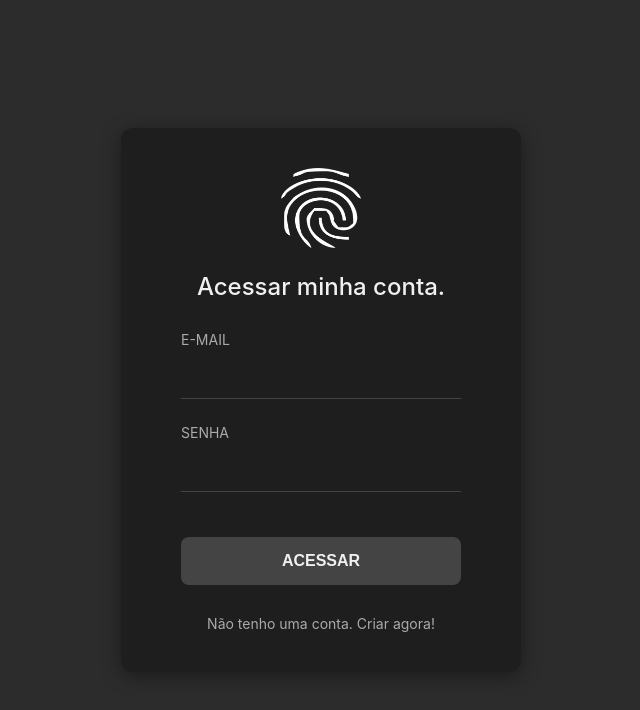
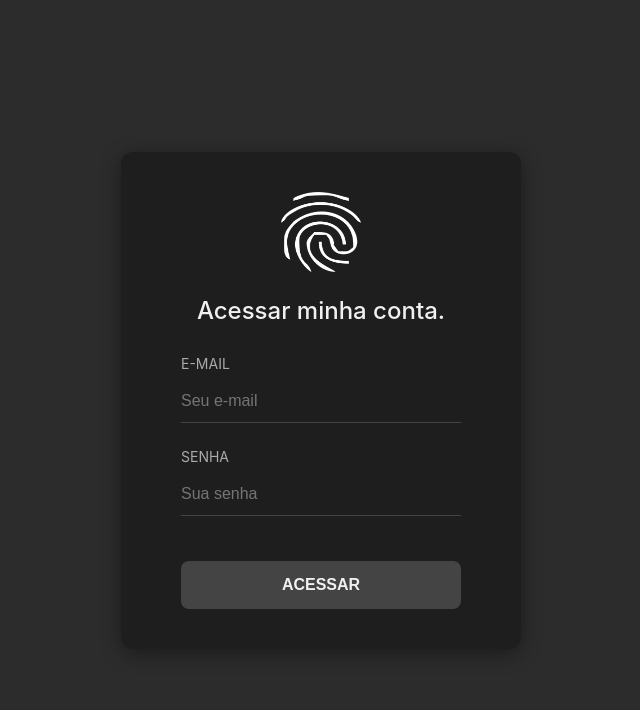
Before and after one commit to WBorges1984/g4d-pedidos, a React (Vite) app: page / in a window 1280 px wide. Shown: the top 710 px of the page, without its empty margins (319-959 px from the left). Built offline with nearby package versions, Linux system fonts and the light colour scheme.

Commit message:
Add Material UI e Router Dom

```diff
--- a/index.html
+++ b/index.html
@@ -2,6 +2,7 @@
 <html lang="en">
   <head>
     <meta charset="UTF-8" />
+    <meta name="viewport" content="initial-scale=1, width=device-width" />
     <link rel="icon" type="image/svg+xml" href="/logo.png" />
     <meta name="viewport" content="width=device-width, initial-scale=1.0" />
     <title>G4D Pedidos</title>
--- a/src/App.jsx
+++ b/src/App.jsx
@@ -1,14 +1,18 @@
-import { useState } from 'react'
-import reactLogo from './assets/react.svg'
-import viteLogo from '/vite.svg'
 import './App.css'
-import Login from './view/login/login'
+
+import '@fontsource/roboto/300.css';
+import '@fontsource/roboto/400.css';
+import '@fontsource/roboto/500.css';
+import '@fontsource/roboto/700.css';
+
+import AppRoutes from './Routes'
+
 
 function App() {
-  const [count, setCount] = useState(0)
+
 
   return (
-    <Login />
+    <AppRoutes />
   )
 }
 
--- /dev/null
+++ b/src/Routes.jsx
@@ -0,0 +1,15 @@
+import { BrowserRouter, Routes, Route } from "react-router-dom";
+
+import Login from "./view/login/login";
+
+const AppRoutes = () => {
+  return (
+    <BrowserRouter>
+      <Routes>
+        <Route path="/" element={<Login />} />
+      </Routes>
+    </BrowserRouter>
+  );
+};
+
+export default AppRoutes;
--- /dev/null
+++ b/src/components/ButtonLogin/button.custom.jsx
@@ -0,0 +1,11 @@
+import './button.custom.style.css'
+
+function ButtonCustom({texto, onclick}) {
+  return (
+    <button type="button" className="login-button" onClick={onclick}>
+        {texto}
+    </button>
+  )
+}
+
+export default ButtonCustom
--- /dev/null
+++ b/src/components/ButtonLogin/button.custom.style.css
@@ -0,0 +1,16 @@
+.login-button {
+  width: 100%;
+  padding: 15px;
+  border-radius: 8px;
+  border: none;
+  background-color: #444;
+  color: #f0f0f0;
+  font-size: 16px;
+  font-weight: 600;
+  cursor: pointer;
+  transition: background-color 0.3s;
+  margin-top: 20px;
+}
+.login-button:hover {
+  background-color: #555;
+}
--- a/src/view/login/login.jsx
+++ b/src/view/login/login.jsx
@@ -1,7 +1,21 @@
 import "./login.style.css";
 import digital from "../../assets/dig.png";
+import { useState } from "react";
+import ButtonCustom from "../../components/ButtonLogin/button.custom";
+import { useNavigate } from "react-router-dom";
 
 function Login() {
+  const[email, setEmail] = useState('');
+  const[senha, setSenha] = useState('');
+
+  const navigate = useNavigate();
+
+function Logar(){
+  console.log(email, senha);
+  navigate('/dashboard')
+
+}
+
   return (
     <div className="login-card">
       <div className="fingerprint-icon">
@@ -11,19 +25,31 @@ function Login() {
       <form>
         <div className="form-group">
           <label htmlFor="email">E-MAIL</label>
-            <input type="email" id="email" name="email" required />
+          <input
+            type="email"
+            id="email"
+            name="email"
+            autoComplete="username"
+            placeholder="Seu e-mail"
+            onChange={(e)=>setEmail(e.target.value)}
+            required
+          />
         </div>
-          <div class="form-group">
+        <div className="form-group">
           <label htmlFor="senha">SENHA</label>
-            <input type="password" id="senha" name="senha" required />
+          <input
+            type="password"
+            id="senha"
+            name="senha"
+            autoComplete="current-password"
+            placeholder="Sua senha"
+            onChange={(e)=>setSenha(e.target.value)}
+            required
+          />
         </div>
-          <button type="submit" className="login-button">
-            ACESSAR
-          </button>
+        <ButtonCustom texto={'ACESSAR'} onclick={Logar}/>
       </form>
-        <a href="#" className="signup-link">
-          Não tenho uma conta. Criar agora!
-        </a>
+
     </div>
   );
 }
--- a/src/view/login/login.style.css
+++ b/src/view/login/login.style.css
@@ -52,22 +52,7 @@ body {
             outline: none;
             border-bottom-color: #fff;
         }
-        .login-button {
-            width: 100%;
-            padding: 15px;
-            border-radius: 8px;
-            border: none;
-            background-color: #444;
-            color: #f0f0f0;
-            font-size: 16px;
-            font-weight: 600;
-            cursor: pointer;
-            transition: background-color 0.3s;
-            margin-top: 20px;
-        }
-        .login-button:hover {
-            background-color: #555;
-        }
+
         .signup-link {
             display: block;
             margin-top: 30px;
```
Also changed, not shown: package.json (+7 -1 lines), src/index.css (line endings or trailing spaces), 1 other file (tests, documents, lock files or other folders). Lines whose indentation alone changed are shown as unchanged.
